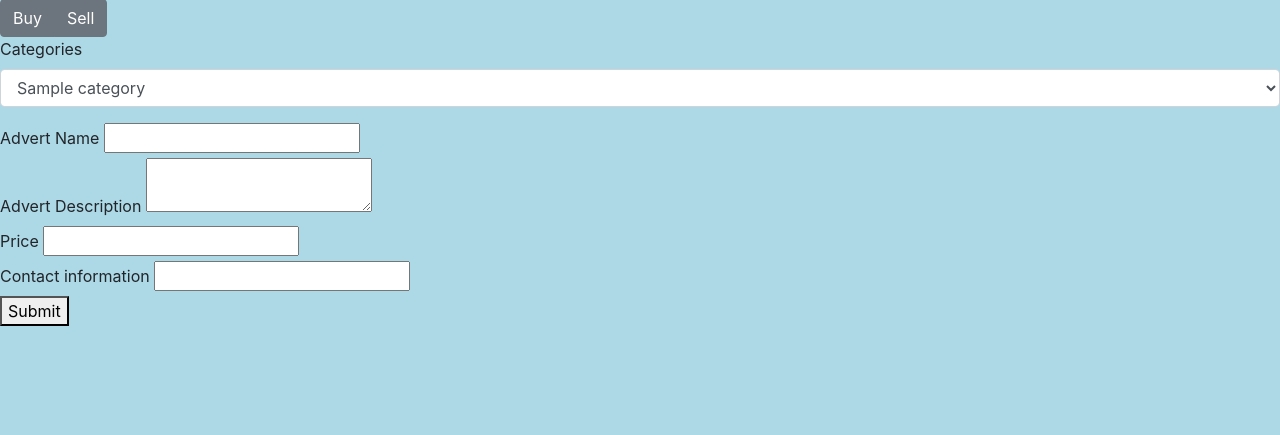
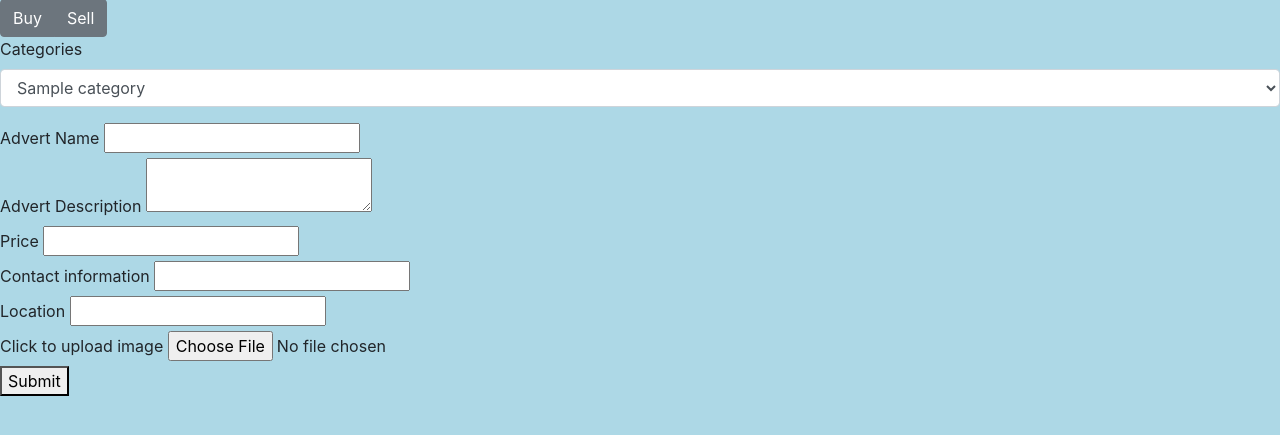
Before and after one commit to romangrubic/Snoop-Adverts-Flask, a Flask app: page /add_advert in a window 1280 px wide. Shown: the part 93-528 px from the top of the page. Run offline with Flask 2, Linux system fonts and the light colour scheme; a database or web service that is not in the repository returns one stand-in record (values such as "Sample title"); some libraries are stand-ins or nearby versions.

Commit message:
Added option to upload image and connected it to mongodb.

```diff
--- a/app.py
+++ b/app.py
@@ -49,7 +49,21 @@ def add_advert():
 @app.route('/insert_advert', methods=['POST'])
 def insert_advert():
     advert = mongo.db.advert
-    advert.insert_one(request.form.to_dict())
+    if "advert_image" in request.files:
+        advert_image = request.files['advert_image']
+        mongo.save_file(advert_image.filename, advert_image)
+
+    new_advert = {
+        'buy/sell': request.form.get('buy/sell'),
+        'category_name': request.form.get('category_name'),
+        'advert_name': request.form.get('advert_name'),
+        'advert_description': request.form.get('advert_description'),
+        'price': request.form.get('price'),
+        'contact_info': request.form.get('contact_info'),
+        'location': request.form.get('location'),
+        'imageURL': advert_image.filename
+        }
+    advert.insert_one(new_advert)
     return redirect(url_for('home'))
 
 
--- a/templates/add_advert.html
+++ b/templates/add_advert.html
@@ -1,13 +1,13 @@
 {% extends 'base.html'%} {% block content %}
 <h3>Add advert</h3>
 <div class="row">
-	<form action="{{ url_for('insert_advert') }}" method="POST" class="col-12">
-		<div class="btn-group btn-group-toggle" data-toggle="buttons" required>
+	<form action="{{ url_for('insert_advert') }}" method="POST" enctype="multipart/form-data" class="col-12">
+		<div class="btn-group btn-group-toggle" data-toggle="buttons">
 			<label class="btn btn-secondary">
-                <input type="radio" name="buy" id="buy-option"> Buy
+                <input type="radio" name="buy/sell" value="buy" id="buy-option"> Buy
             </label>
 			<label class="btn btn-secondary">
-                <input type="radio" name="sell" id="sell-option">Sell
+                <input type="radio" name="buy/sell" value="sell" id="sell-option">Sell
             </label>
 		</div>
 		<div class="row">
@@ -27,30 +27,43 @@
 		<div class="row">
 			<div class="input-field col-12">
 				<label>Advert Name</label>
-				<input id="advert_name" name="advert_name" type="text" required>
+				<input id="advert_name" name="advert_name" type="text" >
 			</div>
 			</div>
 			<div class="row">
 				<div class="input-field col-12">
 					<label>Advert Description</label>
-					<textarea id="advert_description" name="advert_description" required></textarea>
+					<textarea id="advert_description" name="advert_description" ></textarea>
 				</div>
 			</div>
 			<div class="row">
 				<div class="input-field col-12">
 					<label>Price</label>
-					<input id="price" name="price" type="text" required>
+					<input id="price" name="price" type="text" >
 				</div>
 				</div>
 				<div class="row">
 					<div class="input-field col-12">
 						<label>Contact information</label>
-						<input id="contact_info" name="contact_info" required>
+						<input id="contact_info" name="contact_info">
 				</div>
 					</div>
-					<div>
-						<button type="submit">Submit</button>
+                <div class="row">
+					<div class="input-field col-12">
+						<label>Location</label>
+						<input id="location" name="location">
+				</div>
 					</div>
+
+					<div class="row">
+						<div class="col-6">
+							<label for="advert_image">Click to upload image</label>
+							<input type="file" id="advert_image" name="advert_image" accept="image/*" >
+                        </div>
+					</div>
+						<div>
+							<button type="submit">Submit</button>
+						</div>
 	</form>
 </div>
 {% endblock %}
```
